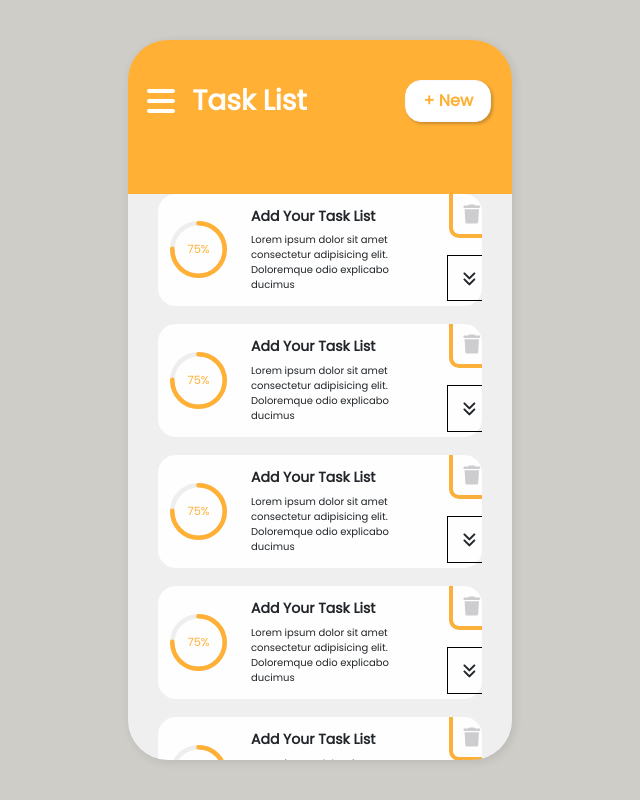
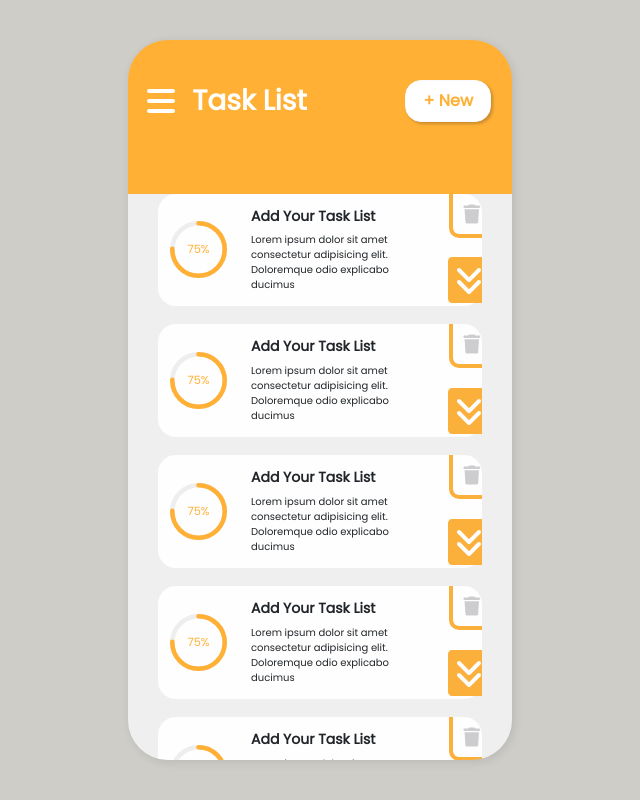
Before and after one commit to isgb/todolistfronted, a React (Vite) app: page / in a window 1280 px wide. Shown: the whole page, without its empty margins (320-960 px from the left). Built offline with nearby package versions, Linux system fonts and the light colour scheme.

Commit message:
botones de cards task

```diff
--- a/src/components/CardsList/CardTasks/ButtonsCardTask.jsx
+++ b/src/components/CardsList/CardTasks/ButtonsCardTask.jsx
@@ -5,19 +5,26 @@ import React from "react";
 
 export const ButtonsCardTask = () => {
   return (
-    <div className="col-2 container-buttons-card-tasks d-flex flex-column justify-content-between align-items-center">
+    <>
+     <div className="col-2 container-buttons-card-tasks d-flex flex-column justify-content-between align-items-center">
 
-      <div className="iconButton ms-2">
+      <div className="iconButton ms-2 mb-2">
         <FontAwesomeIcon
             icon={faTrash}
             className="icon-trash"
         />
       </div>
 
-      <div className="iconButton">
-        <FontAwesomeIcon icon={faAnglesDown} className="icon-anglesdown" />
+      <div className="iconButton ms-3">
+        <FontAwesomeIcon
+            icon={faAnglesDown}
+            className="icon-anglesdown"
+            size="2x"
+        />
       </div>
 
     </div>
+    </>
+
   );
 };
--- a/src/styles/buttonscardtask.css
+++ b/src/styles/buttonscardtask.css
@@ -12,8 +12,11 @@
 }
 
 .iconButton > .icon-anglesdown{
-    border: 1px solid black;
-    padding: 90%;
+    border: 1px solid #FBB03C;
+    padding: 20%;
+    color: #FDFDFD;
+    background-color: #FBB03C;
+    border-radius: 10%;
 }
 
 .container-buttons-card-tasks{
```
